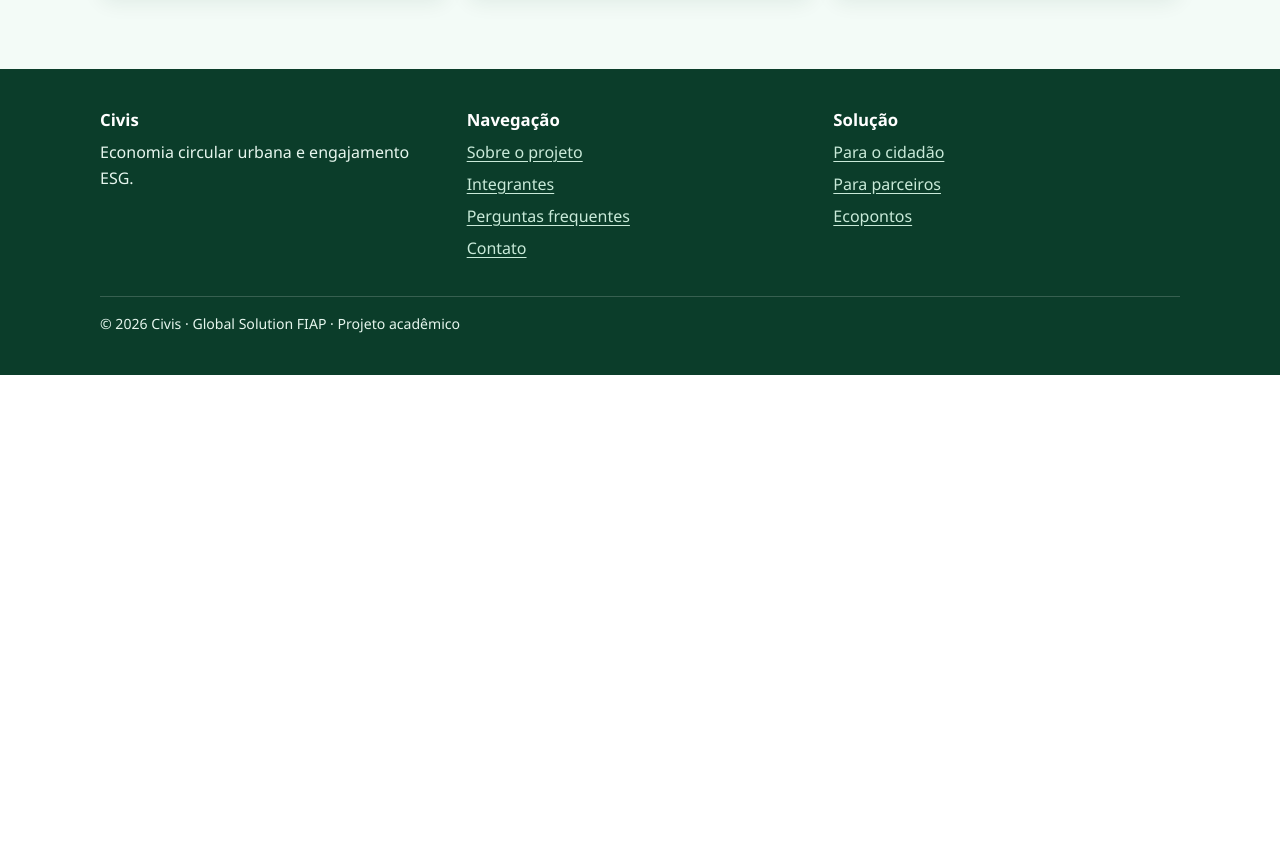
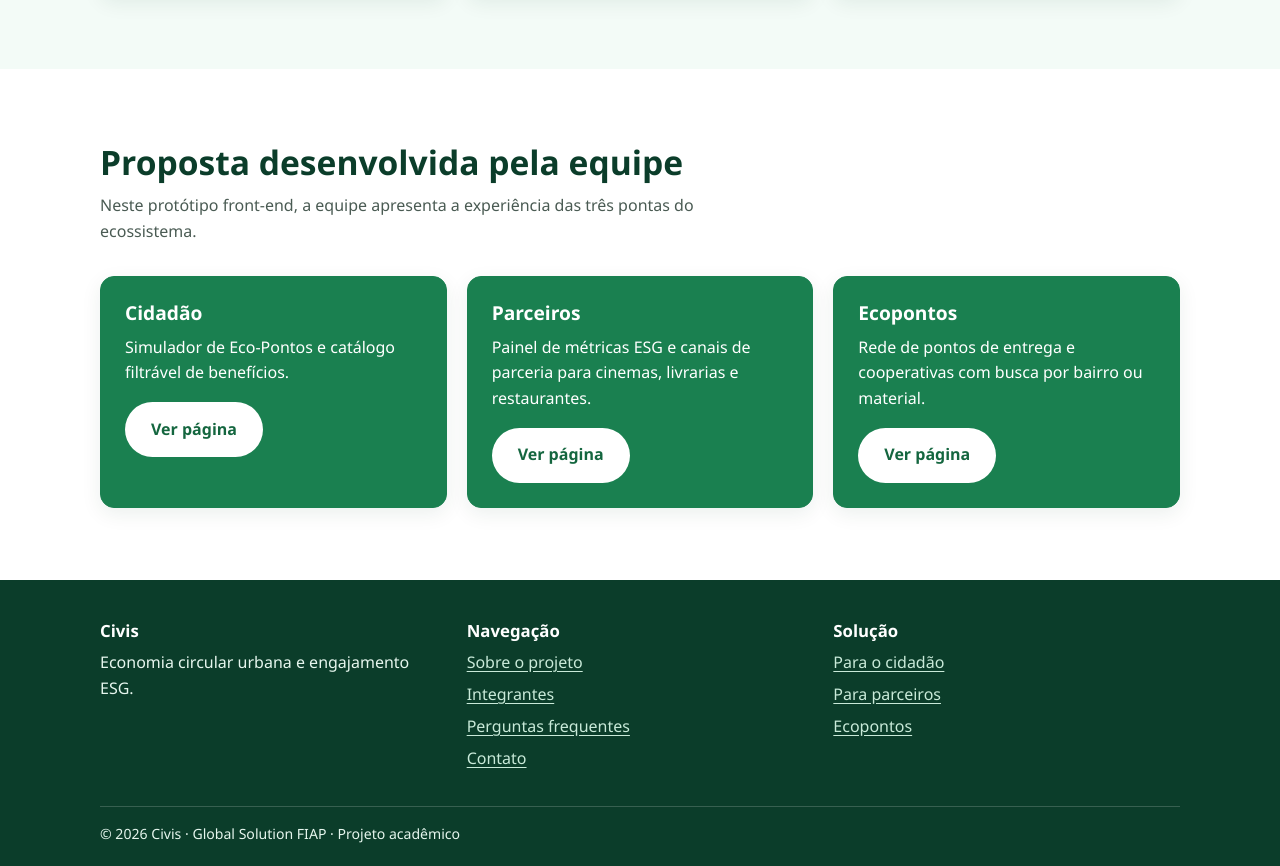
Before and after one commit to TechnosDevelopers/civisgs, a plain HTML site: page sobre.html in a window 1280 px wide. Shown: the part 1149-2015 px from the top of the page. Before the commit the page ends 1524 px from the top, so only its background shows below. Drawn offline with Linux system fonts and the light colour scheme.

Commit message:
feat: criando proposta da solução

```diff
--- a/sobre.html
+++ b/sobre.html
@@ -4,7 +4,8 @@
 <head>
   <meta charset="UTF-8">
   <meta name="viewport" content="width=device-width, initial-scale=1.0">
-  <meta name="description" content="Conheça o projeto Civis: problema abordado, objetivo da solução e proposta desenvolvida pela equipe.">
+  <meta name="description"
+    content="Conheça o projeto Civis: problema abordado, objetivo da solução e proposta desenvolvida pela equipe.">
   <title>Sobre o projeto | Civis</title>
   <link rel="stylesheet" href="css/style.css">
   <script src="js/main.js" defer></script>
@@ -24,7 +25,8 @@
         Civis
       </a>
 
-      <button class="nav-toggle" type="button" aria-expanded="false" aria-controls="menu-principal" aria-label="Abrir menu">
+      <button class="nav-toggle" type="button" aria-expanded="false" aria-controls="menu-principal"
+        aria-label="Abrir menu">
         <span class="nav-toggle__bar"></span>
         <span class="nav-toggle__bar"></span>
         <span class="nav-toggle__bar"></span>
@@ -45,7 +47,7 @@
     </div>
   </header>
 
-   <main id="conteudo">
+  <main id="conteudo">
     <header class="page-hero">
       <div class="container">
         <span class="eyebrow">Sobre o projeto</span>
@@ -59,16 +61,20 @@
         <div class="grid grid--2">
           <article class="card">
             <h2>Descrição do projeto</h2>
-            <p>A Civis é uma plataforma que fecha o ciclo da economia circular conectando três pontas que hoje andam desconectadas: o cidadão, o comércio local e as cooperativas de reciclagem.</p>
-            <p>O cidadão recicla resíduos secos e especiais, entrega orgânicos e alimentos, acumula Eco-Pontos e os troca por benefícios reais nas empresas parceiras.</p>
+            <p>A Civis é uma plataforma que fecha o ciclo da economia circular conectando três pontas que hoje andam
+              desconectadas: o cidadão, o comércio local e as cooperativas de reciclagem.</p>
+            <p>O cidadão recicla resíduos secos e especiais, entrega orgânicos e alimentos, acumula Eco-Pontos e os
+              troca por benefícios reais nas empresas parceiras.</p>
           </article>
 
           <article class="card">
             <h2>Problema abordado</h2>
             <ul class="checklist">
               <li>O cidadão sabe (ou pode saber) onde reciclar, mas falta incentivo real para mudar o hábito.</li>
-              <li>As empresas querem métricas ESG reais, mas faltam ferramentas práticas de auditoria e conexão com o consumidor consciente.</li>
-              <li>Restaurantes e comércios sofrem com o desperdício de alimentos e geram resíduos orgânicos caros de descartar.</li>
+              <li>As empresas querem métricas ESG reais, mas faltam ferramentas práticas de auditoria e conexão com o
+                consumidor consciente.</li>
+              <li>Restaurantes e comércios sofrem com o desperdício de alimentos e geram resíduos orgânicos caros de
+                descartar.</li>
             </ul>
           </article>
         </div>
@@ -78,17 +84,20 @@
     <section class="section section--alt" aria-labelledby="titulo-objetivo">
       <div class="container">
         <h2 id="titulo-objetivo">Objetivo da solução</h2>
-        <p class="section__intro">Transformar o descarte correto em um hábito recompensador, gerando valor para quem recicla, para quem apoia e para quem opera a cadeia.</p>
+        <p class="section__intro">Transformar o descarte correto em um hábito recompensador, gerando valor para quem
+          recicla, para quem apoia e para quem opera a cadeia.</p>
 
         <div class="grid grid--3">
           <article class="card">
             <h3>Para o cidadão</h3>
-            <p>Converter reciclagem em cashback, ingressos de cinema (como na Cinépolis), descontos em livrarias e resgate de refeições.</p>
+            <p>Converter reciclagem em cashback, ingressos de cinema (como na Cinépolis), descontos em livrarias e
+              resgate de refeições.</p>
           </article>
 
           <article class="card">
             <h3>Para o comércio</h3>
-            <p>Atrair clientes qualificados e recorrentes, reduzir custos de desperdício e receber relatórios ESG auditáveis.</p>
+            <p>Atrair clientes qualificados e recorrentes, reduzir custos de desperdício e receber relatórios ESG
+              auditáveis.</p>
           </article>
 
           <article class="card">
@@ -100,6 +109,34 @@
     </section>
 
 
+    <section class="section" aria-labelledby="titulo-proposta">
+      <div class="container">
+        <h2 id="titulo-proposta">Proposta desenvolvida pela equipe</h2>
+        <p class="section__intro">Neste protótipo front-end, a equipe apresenta a experiência das três pontas do
+          ecossistema.</p>
+
+        <div class="grid grid--3">
+          <article class="card card--green">
+            <h3>Cidadão</h3>
+            <p>Simulador de Eco-Pontos e catálogo filtrável de benefícios.</p>
+            <a class="btn btn--light" href="cidadao.html">Ver página<span class="sr-only"> do cidadão</span></a>
+          </article>
+
+          <article class="card card--green">
+            <h3>Parceiros</h3>
+            <p>Painel de métricas ESG e canais de parceria para cinemas, livrarias e restaurantes.</p>
+            <a class="btn btn--light" href="parceiros.html">Ver página<span class="sr-only"> de parceiros</span></a>
+          </article>
+
+          <article class="card card--green">
+            <h3>Ecopontos</h3>
+            <p>Rede de pontos de entrega e cooperativas com busca por bairro ou material.</p>
+            <a class="btn btn--light" href="ecopontos.html">Ver página<span class="sr-only"> de ecopontos</span></a>
+          </article>
+        </div>
+      </div>
+    </section>
+  </main>
 
 
   <footer class="site-footer">
```
